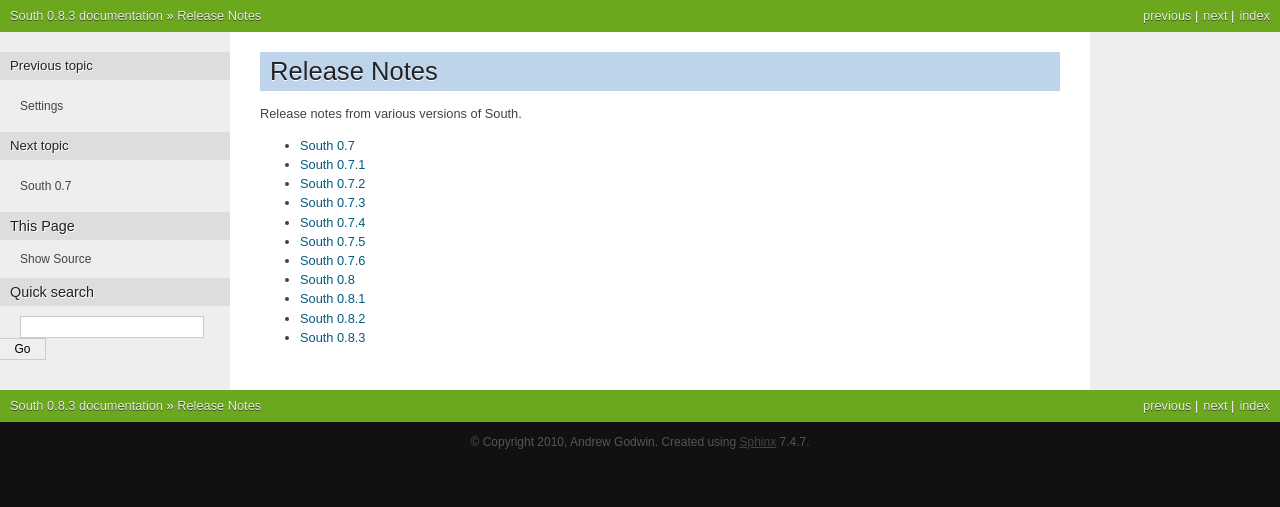
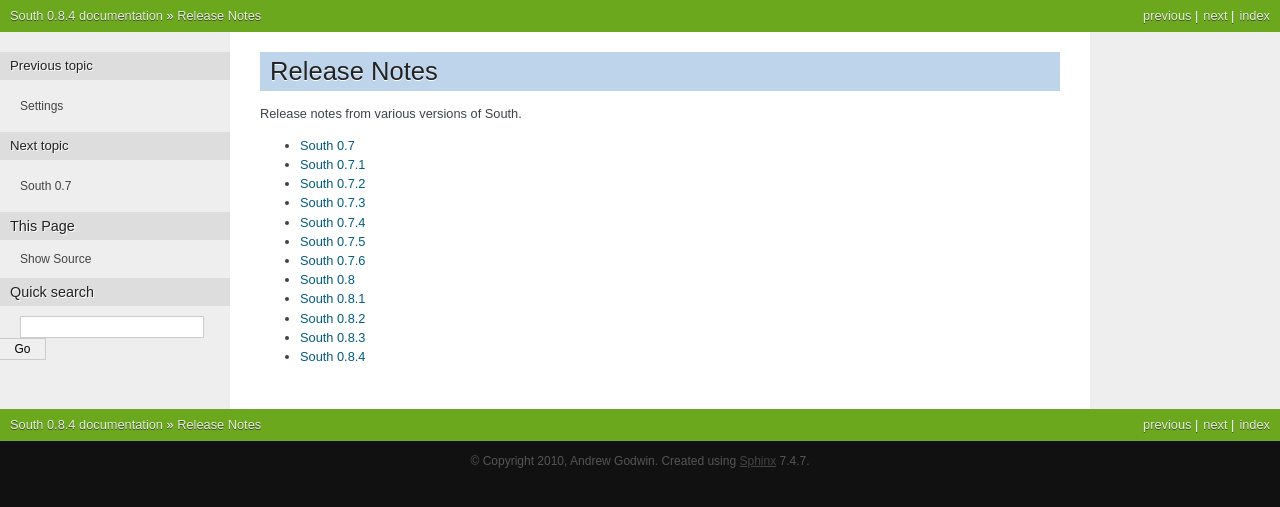
Before and after one commit to zhlgh603/django-south, a Sphinx documentation site: the page built from docs/releasenotes/index.rst, in a window 1280 px wide. Shown: the top 507 px of the page. Built offline with Sphinx 7.4.7, drawn with Linux system fonts in a browser that asks for light colours.

Commit message:
Version bump

```diff
--- a/docs/conf.py
+++ b/docs/conf.py
@@ -47,7 +47,7 @@ copyright = '2010, Andrew Godwin'
 # The short X.Y version.
 version = '0.8'
 # The full version, including alpha/beta/rc tags.
-release = '0.8.3'
+release = '0.8.4'
 
 # The language for content autogenerated by Sphinx. Refer to documentation
 # for a list of supported languages.
--- a/docs/installation.rst
+++ b/docs/installation.rst
@@ -4,7 +4,7 @@
 Installation
 ============
 
-South's current release is :ref:`0.8.3 <0-8-3-release-notes>`.
+South's current release is :ref:`0.8.4 <0-8-4-release-notes>`.
 
 There are a few different ways to install South:
 
--- a/docs/releasenotes/index.rst
+++ b/docs/releasenotes/index.rst
@@ -17,3 +17,4 @@ Release notes from various versions of South.
    0.8.1
    0.8.2
    0.8.3
+   0.8.4
--- a/south/__init__.py
+++ b/south/__init__.py
@@ -2,7 +2,7 @@
 South - Useable migrations for Django apps
 """
 
-__version__ = "0.8.3"
+__version__ = "0.8.4"
 __authors__ = [
     "Andrew Godwin <andrew@aeracode.org>",
     "Andy McCurdy <andy@andymccurdy.com>"
```
Also changed, not shown: docs/releasenotes/0.8.4.rst (added, +24 -0 lines).
